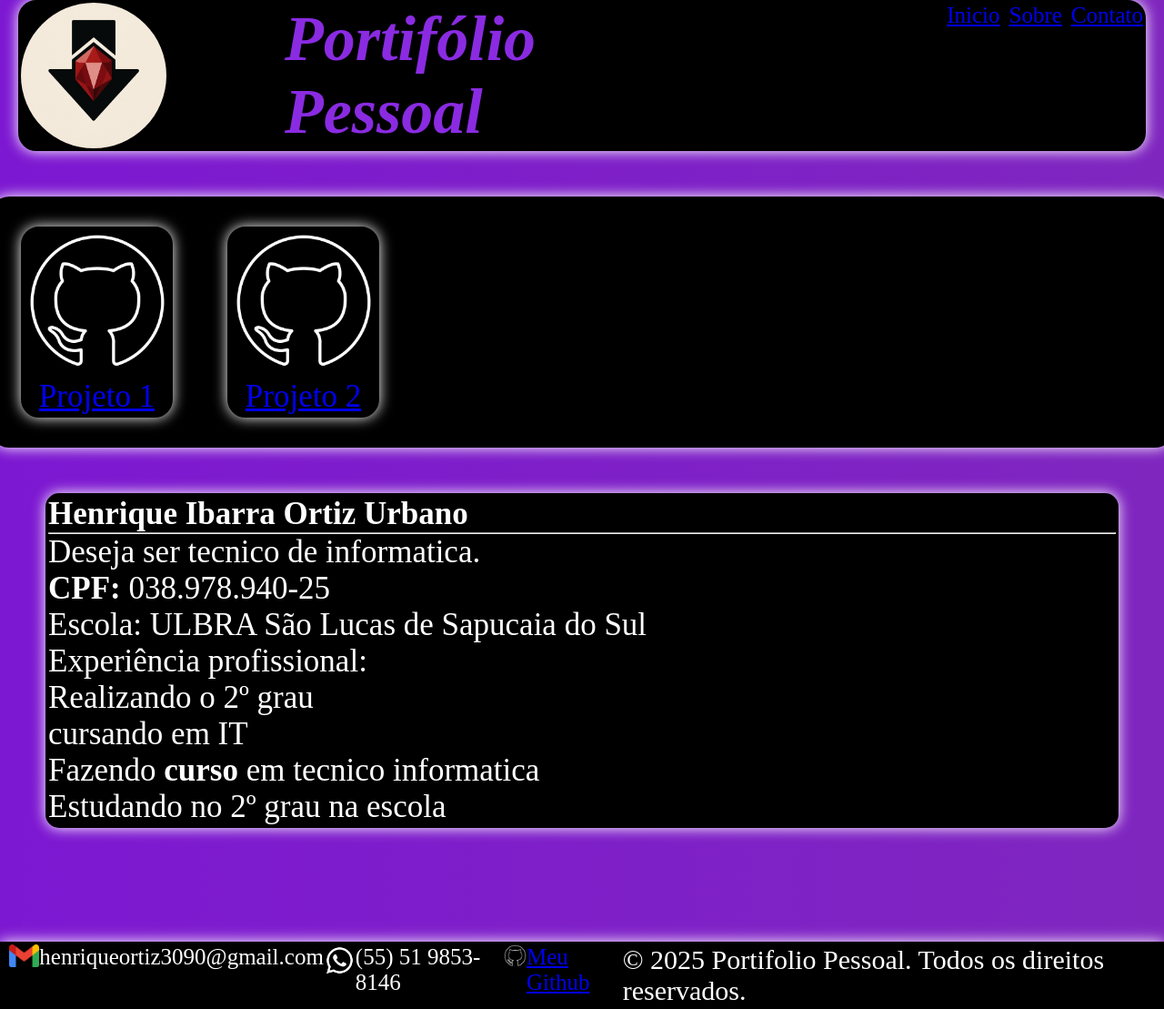
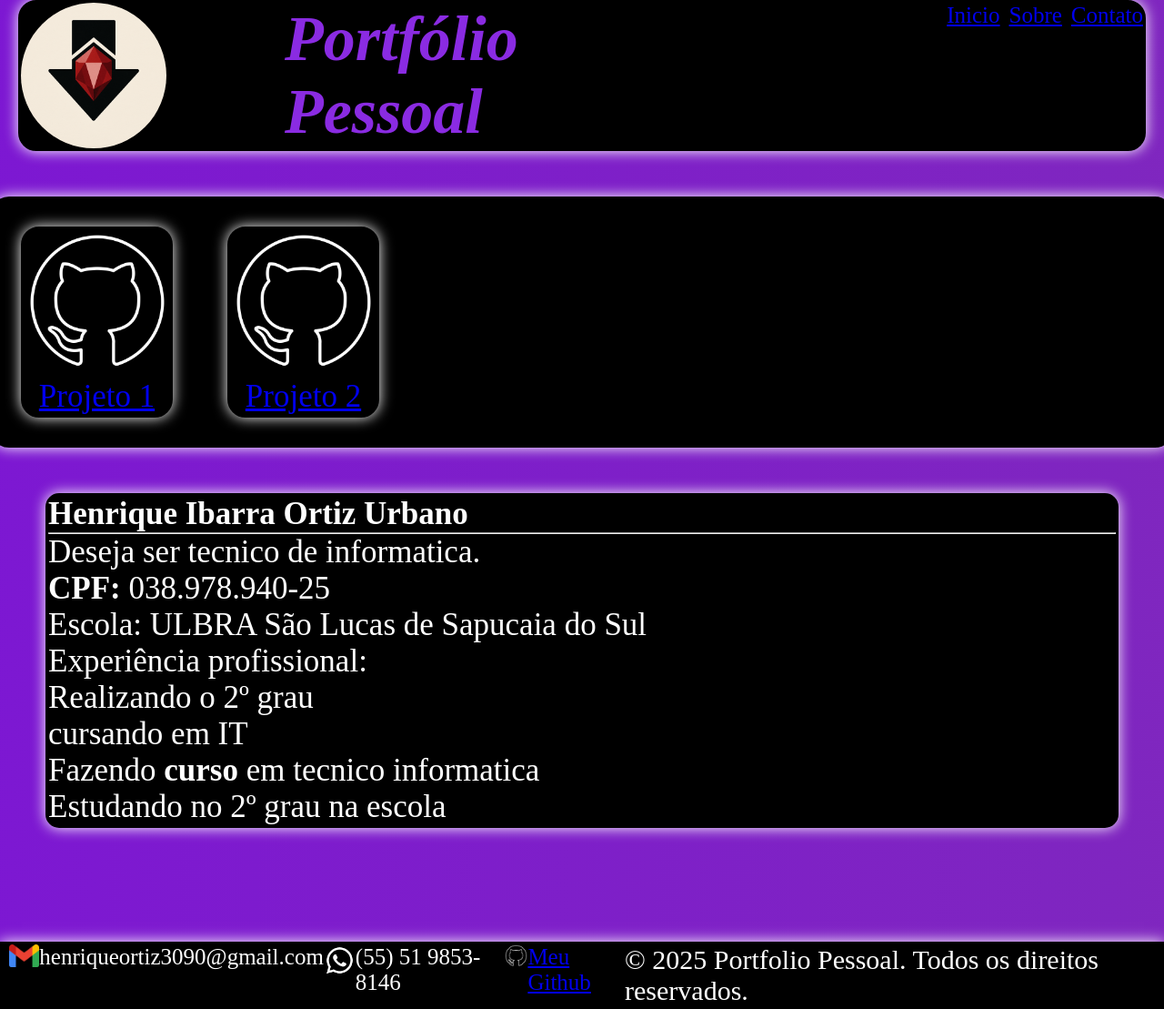
Before and after one commit to henriqueortiz975/portfolio-web, a plain HTML site: page index.html in a window 1280 px wide. Shown: the whole page at 91% size. Drawn offline with Linux system fonts and the light colour scheme.

```diff
--- a/index.html
+++ b/index.html
@@ -9,7 +9,7 @@
     <body>
         <header>
             <img class="se" src="assets/seta.png" alt srcset />
-            <h2 class="title">Portifólio Pessoal</h2>
+            <h2 class="title">Portfólio Pessoal</h2>
             <li><a class="ka" href="#inicio">Inicio</a></li>
             <li><a class="ka" href="#sobre">Sobre</a></li>
             <li><a class="ka" href="#contato">Contato</a></li>
@@ -61,7 +61,7 @@
                 <img class="opa" src="assets/github.png" alt />
                 <a class="va" href="https://github.com/henriqueortiz975">Meu
                     Github</a>
-                <p class="ala"> &copy; 2025 Portifolio Pessoal. Todos os
+                <p class="ala"> &copy; 2025 Portfolio Pessoal. Todos os
                     direitos
                     reservados.</p>
             </footer>
```
